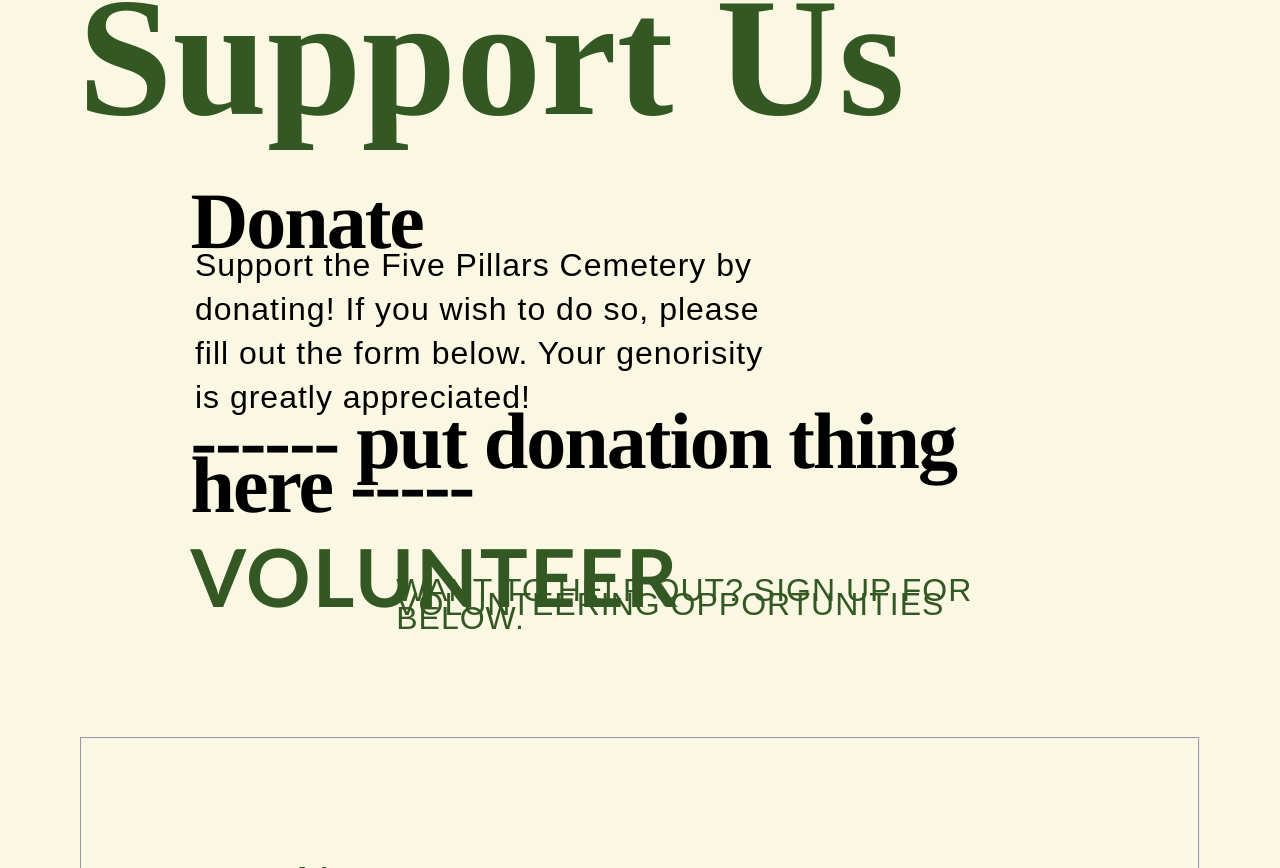
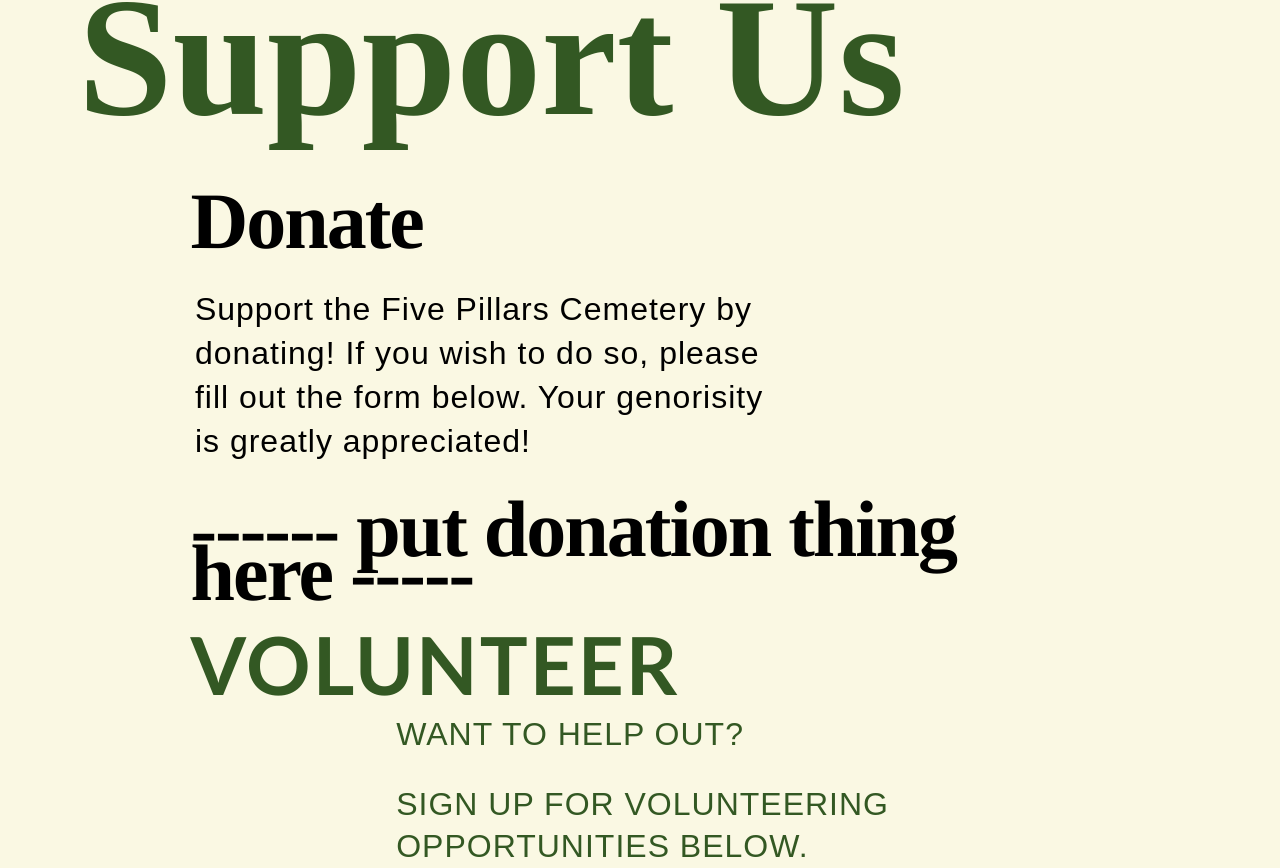
Before and after one commit to yousefh409/five-pillars-website, a React (Create React App) app: page /donations in a window 1280 px wide. Shown: the part 312-1180 px from the top of the page. Built offline with nearby package versions, Linux system fonts and the light colour scheme.

Commit message:
Adjusted some stlye that selin ruined

```diff
--- a/src/components/Pages/Donations.js
+++ b/src/components/Pages/Donations.js
@@ -11,9 +11,12 @@ export const Donations = () => {
 
         <h2 class = "bleaseHelp"> Donate
             <p class = "zubbort">
+              <br></br>
                 Support the Five Pillars Cemetery by donating! If you wish to do so, please fill out the form below. Your genorisity is greatly appreciated!
+
             </p><b></b>
             <div>
+            <br></br>
                ------ put donation thing here -----
             </div>
 
@@ -21,8 +24,17 @@ export const Donations = () => {
         <div>
             <h3 class = "foolentreeing"> Volunteer
                 <p >
-                    Want to help out? Sign up for volunteering opportunities below.
+                  <br></br><br></br><br></br><br></br>
+                    Want to help out?
                 </p>
+                <p>
+                  <br></br><br></br><br></br><br></br>
+                Sign up for volunteering
+                  </p>
+                  <p>
+                    <br></br><br></br>
+                    opportunities below.
+                    </p>
 
 
             </h3>
--- a/src/index.css
+++ b/src/index.css
@@ -62,15 +62,17 @@ code {
   margin-left: 0.5%;
   margin-right: 5;
   font-weight: lighter;
+}
 
-}
 .bleaseHelp {
   font-size: 5rem;
   text-align: left;
   margin-left: 10%;
   margin-right: 10%;
   margin-top: 5%;
+  margin-bottom: 5%;
 }
+
 .vDesk {
   font-size: 2rem;
   text-align: left;
@@ -109,3 +111,8 @@ margin-bottom: 2%
 .boxy {
   margin-top: 10%
 }
+
+#name {
+  width: 3rem;
+  height: 1rem;
+}
```
